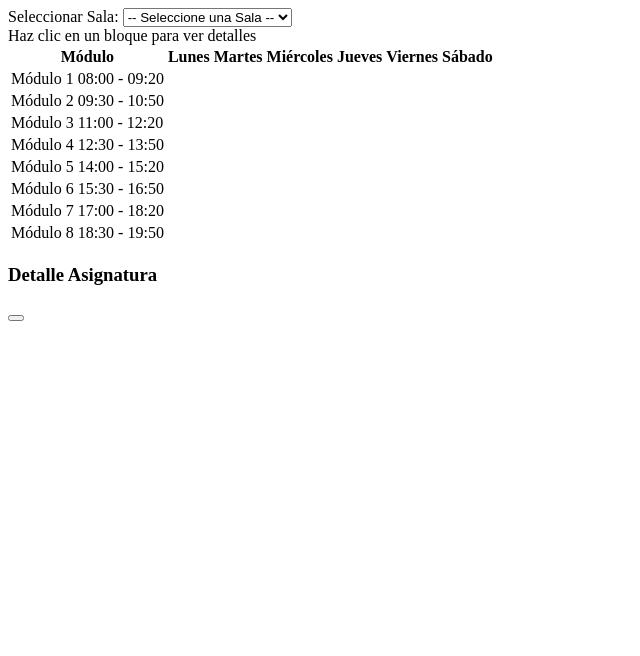
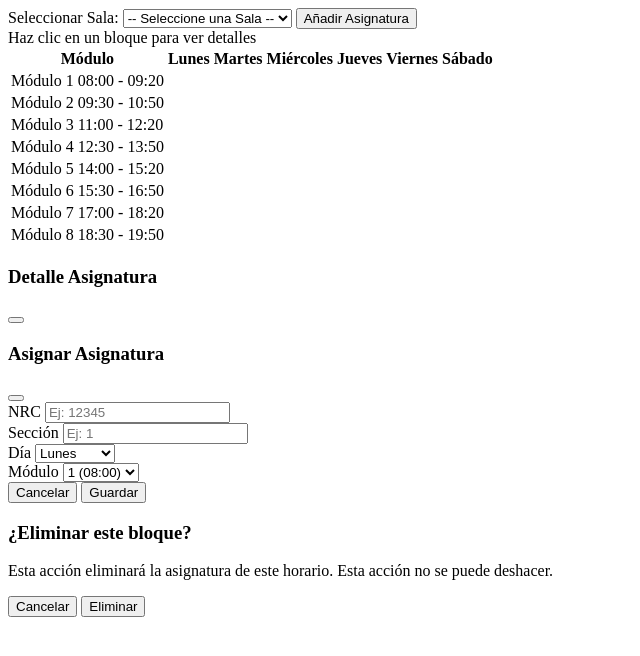
Before and after one commit to LBrownI/YonApp, a Flask app: template templates/components/views/timetable.html in a window 1280 px wide. Shown: the top 656 px of the page, without its empty margins (0-640 px from the left). Run offline with Flask 3, Linux system fonts and the light colour scheme; the template is opened without the code that fills it, so the values that code supplies are empty.

Commit message:
feat: Implement manual subject assignment and block deletion functionality with UI updates

```diff
--- a/blueprints/rooms.py
+++ b/blueprints/rooms.py
@@ -122,6 +122,9 @@
     "A301": {"cap": 34, "cat": "Lab. Comp"},
     "B204": {"cap": 30, "cat": "Laboratorio"},
 }
+
+EXTRA_SCHEDULE = []
+DELETED_ENTRIES = []
 
 
 def normalize_columns(df):
@@ -336,6 +339,37 @@
         data, error = process_schedule(filepath)
         if error:
             return jsonify({"error": error}), 500
+
+        # Merge extra schedule
+        if data and "schedule" in data:
+            # Filter out deleted entries from file data
+            data["schedule"] = [
+                s
+                for s in data["schedule"]
+                if not any(
+                    d["nrc"] == s["nrc"]
+                    and d["seccion"] == s["seccion"]
+                    and d["dia_norm"] == s["dia_norm"]
+                    and d["modulo"] == s["modulo"]
+                    and d["ubicacion"] == s["ubicacion"]
+                    for d in DELETED_ENTRIES
+                )
+            ]
+            # Add extra schedule (filtering deleted ones too just in case)
+            active_extras = [
+                s
+                for s in EXTRA_SCHEDULE
+                if not any(
+                    d["nrc"] == s["nrc"]
+                    and d["seccion"] == s["seccion"]
+                    and d["dia_norm"] == s["dia_norm"]
+                    and d["modulo"] == s["modulo"]
+                    and d["ubicacion"] == s["ubicacion"]
+                    for d in DELETED_ENTRIES
+                )
+            ]
+            data["schedule"].extend(active_extras)
+
         return jsonify({"success": True, "data": data})
     except Exception as e:
         return jsonify({"error": str(e)}), 500
@@ -362,3 +396,69 @@
         del ROOM_DATABASE[room_to_delete]
         return jsonify({"success": True})
     return jsonify({"error": "Sala no encontrada"}), 404
+
+
+@rooms_bp.route("/assign_subject", methods=["POST"])
+def assign_subject():
+    data = request.json
+    # Validate required fields
+    required = ["nrc", "seccion", "dia", "modulo", "sala"]
+    if not all(k in data for k in required):
+        return jsonify({"error": "Faltan datos requeridos"}), 400
+
+    # Create schedule entry
+    new_entry = {
+        "materia": data.get("materia", "Asignatura Manual"),
+        "codigo_materia": data.get("codigo", ""),
+        "ubicacion": data["sala"],
+        "grupo": "",
+        "nrc": data["nrc"],
+        "seccion": data["seccion"],
+        "n_curso": "",
+        "componente": "",
+        "fecha_ini": "",
+        "fecha_term": "",
+        "profesor": "Por Asignar",
+        "tiempo": "",
+        "modulo": int(data["modulo"]),
+        "dia_norm": data["dia"],
+        "type": "manual",
+    }
+
+    EXTRA_SCHEDULE.append(new_entry)
+    return jsonify({"success": True, "entry": new_entry})
+
+
+@rooms_bp.route("/delete_assignment", methods=["POST"])
+def delete_assignment():
+    data = request.json
+    required = ["nrc", "seccion", "dia_norm", "modulo", "ubicacion"]
+    if not all(k in data for k in required):
+        return jsonify({"error": "Faltan datos para identificar el bloque"}), 400
+
+    # Remove from EXTRA_SCHEDULE if present
+    global EXTRA_SCHEDULE
+    EXTRA_SCHEDULE = [
+        s
+        for s in EXTRA_SCHEDULE
+        if not (
+            s["nrc"] == data["nrc"]
+            and s["seccion"] == data["seccion"]
+            and s["dia_norm"] == data["dia_norm"]
+            and s["modulo"] == data["modulo"]
+            and s["ubicacion"] == data["ubicacion"]
+        )
+    ]
+
+    # Add to DELETED_ENTRIES to prevent it from reappearing from file
+    DELETED_ENTRIES.append(
+        {
+            "nrc": data["nrc"],
+            "seccion": data["seccion"],
+            "dia_norm": data["dia_norm"],
+            "modulo": data["modulo"],
+            "ubicacion": data["ubicacion"],
+        }
+    )
+
+    return jsonify({"success": True})
--- a/templates/components/views/timetable.html
+++ b/templates/components/views/timetable.html
@@ -6,6 +6,9 @@
             <select id="room-selector" onchange="renderTimetable(this.value)" class="bg-slate-50 border border-slate-300 text-slate-700 text-sm rounded-lg p-2 w-64 outline-none focus:ring-2 focus:ring-blue-500">
                 <option value="">-- Seleccione una Sala --</option>
             </select>
+            <button onclick="openAssignModal()" class="bg-blue-600 hover:bg-blue-700 text-white text-sm px-4 py-2 rounded-lg shadow-sm transition flex items-center gap-2">
+                <i data-lucide="plus-circle" class="w-4 h-4"></i> Añadir Asignatura
+            </button>
         </div>
         <div class="text-sm text-slate-500">
             Haz clic en un bloque para ver detalles
@@ -68,3 +71,73 @@
 
     </div>
 </section>
+
+<!-- Modal Añadir Asignatura -->
+<div id="modal-assign-subject" class="fixed inset-0 bg-slate-900/50 hidden items-center justify-center z-50 backdrop-blur-sm transition-opacity">
+    <div class="bg-white rounded-xl shadow-2xl w-full max-w-md p-6 transform transition-all scale-100">
+        <div class="flex justify-between items-center mb-6">
+            <h3 class="text-lg font-bold text-slate-800">Asignar Asignatura</h3>
+            <button onclick="closeAssignModal()" class="text-slate-400 hover:text-slate-600 transition">
+                <i data-lucide="x" class="w-5 h-5"></i>
+            </button>
+        </div>
+
+        <div class="space-y-4">
+            <div>
+                <label class="block text-sm font-medium text-slate-700 mb-1">NRC</label>
+                <input type="text" id="assign-nrc" class="w-full p-2 border border-slate-300 rounded-lg focus:ring-2 focus:ring-blue-500 outline-none" placeholder="Ej: 12345">
+            </div>
+            <div>
+                <label class="block text-sm font-medium text-slate-700 mb-1">Sección</label>
+                <input type="text" id="assign-section" class="w-full p-2 border border-slate-300 rounded-lg focus:ring-2 focus:ring-blue-500 outline-none" placeholder="Ej: 1">
+            </div>
+            <div class="grid grid-cols-2 gap-4">
+                <div>
+                    <label class="block text-sm font-medium text-slate-700 mb-1">Día</label>
+                    <select id="assign-day" class="w-full p-2 border border-slate-300 rounded-lg focus:ring-2 focus:ring-blue-500 outline-none">
+                        <option value="lunes">Lunes</option>
+                        <option value="martes">Martes</option>
+                        <option value="miercoles">Miércoles</option>
+                        <option value="jueves">Jueves</option>
+                        <option value="viernes">Viernes</option>
+                        <option value="sabado">Sábado</option>
+                    </select>
+                </div>
+                <div>
+                    <label class="block text-sm font-medium text-slate-700 mb-1">Módulo</label>
+                    <select id="assign-module" class="w-full p-2 border border-slate-300 rounded-lg focus:ring-2 focus:ring-blue-500 outline-none">
+                        <option value="1">1 (08:00)</option>
+                        <option value="2">2 (09:30)</option>
+                        <option value="3">3 (11:00)</option>
+                        <option value="4">4 (12:30)</option>
+                        <option value="5">5 (14:00)</option>
+                        <option value="6">6 (15:30)</option>
+                        <option value="7">7 (17:00)</option>
+                        <option value="8">8 (18:30)</option>
+                    </select>
+                </div>
+            </div>
+        </div>
+
+        <div class="flex justify-end gap-3 mt-8">
+            <button onclick="closeAssignModal()" class="px-4 py-2 text-slate-600 hover:bg-slate-100 rounded-lg transition font-medium">Cancelar</button>
+            <button onclick="submitAssignment()" class="px-4 py-2 bg-blue-600 hover:bg-blue-700 text-white rounded-lg shadow-sm transition font-medium">Guardar</button>
+        </div>
+    </div>
+</div>
+
+<!-- Modal Confirmar Eliminación -->
+<div id="modal-delete-block" class="fixed inset-0 bg-slate-900/50 hidden items-center justify-center z-50 backdrop-blur-sm transition-opacity">
+    <div class="bg-white rounded-xl shadow-2xl w-full max-w-sm p-6 transform transition-all scale-100 text-center">
+        <div class="w-12 h-12 bg-red-100 rounded-full flex items-center justify-center mx-auto mb-4 text-red-600">
+            <i data-lucide="alert-triangle" class="w-6 h-6"></i>
+        </div>
+        <h3 class="text-lg font-bold text-slate-800 mb-2">¿Eliminar este bloque?</h3>
+        <p class="text-sm text-slate-500 mb-6">Esta acción eliminará la asignatura de este horario. Esta acción no se puede deshacer.</p>
+
+        <div class="flex justify-center gap-3">
+            <button onclick="closeDeleteModal()" class="px-4 py-2 text-slate-600 hover:bg-slate-100 rounded-lg transition font-medium">Cancelar</button>
+            <button onclick="confirmDeleteBlock()" class="px-4 py-2 bg-red-600 hover:bg-red-700 text-white rounded-lg shadow-sm transition font-medium">Eliminar</button>
+        </div>
+    </div>
+</div>
```
Also changed, not shown: static/js/rooms.js (+176 -2 lines).
